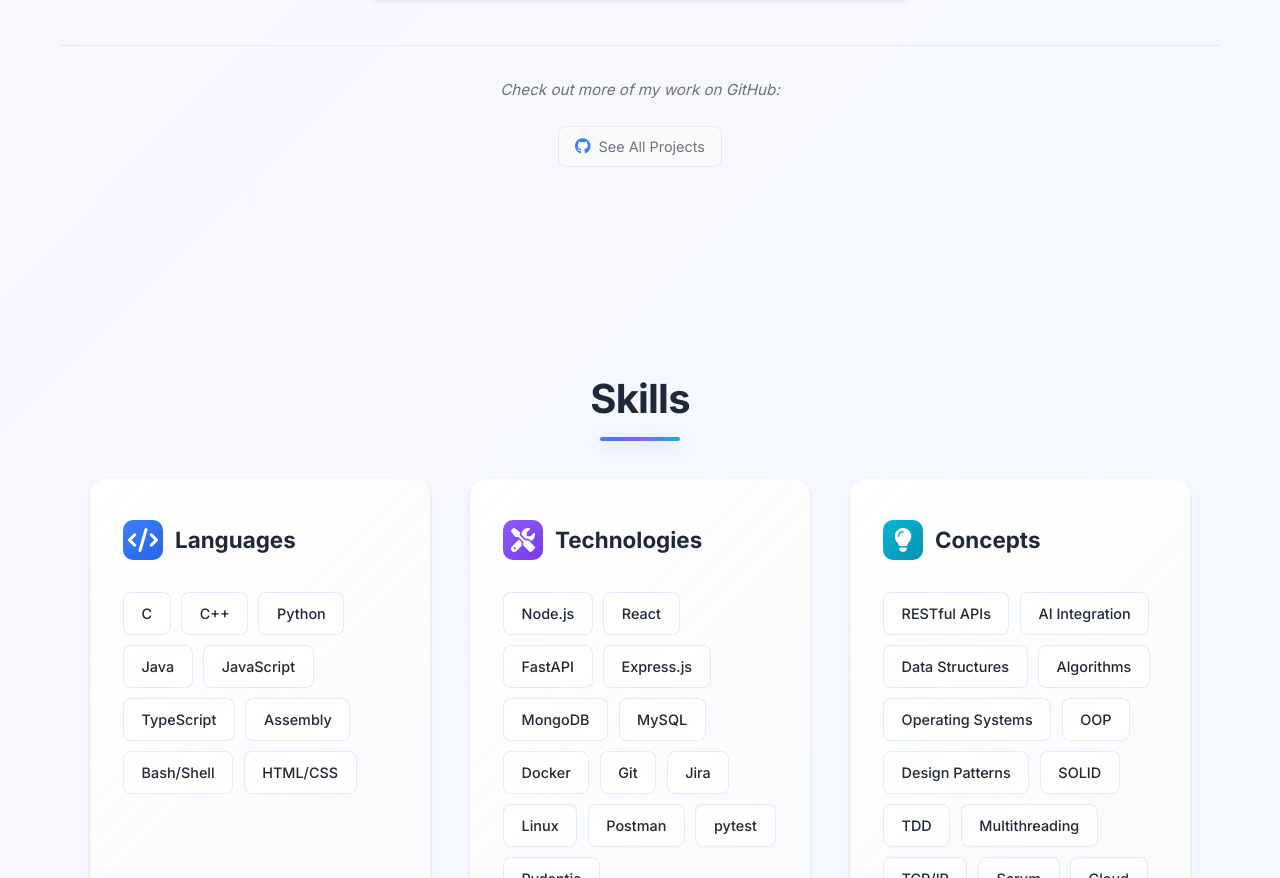
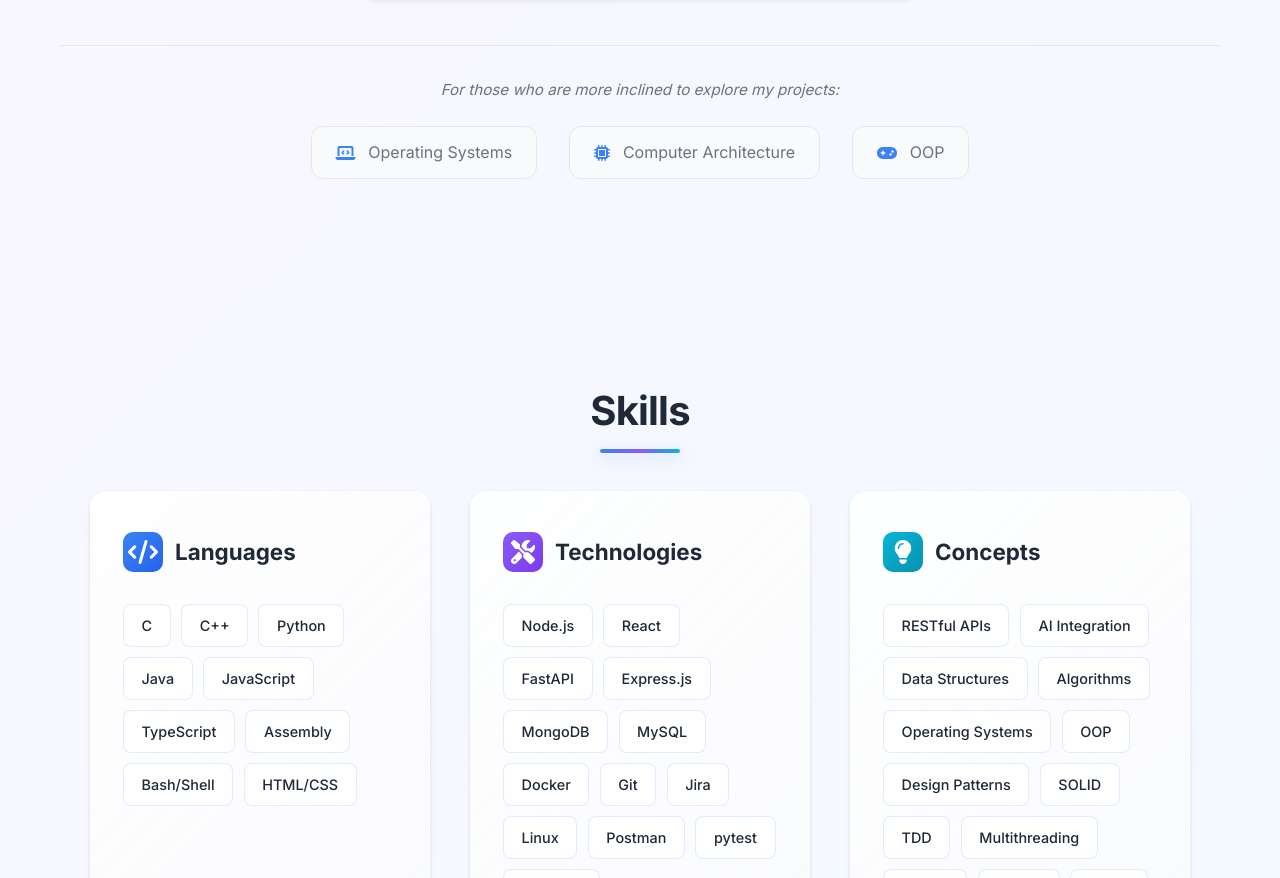
Before and after one commit to chenamar7/chenamar7.github.io, a plain HTML site: page index.html in a window 1280 px wide. Shown: the part 3099-3977 px from the top of the page. Drawn offline with Linux system fonts and the light colour scheme.

Commit message:
feat: add specific academic project links with updated icons and refine their visual styling.

```diff
--- a/index.html
+++ b/index.html
@@ -182,11 +182,21 @@
 
             <!-- Academic Projects Subsection -->
             <div class="academic-projects">
-                <p class="academic-intro">Check out more of my work on GitHub:</p>
+                <p class="academic-intro">For those who are more inclined to explore my projects:</p>
                 <div class="academic-links">
-                    <a href="https://github.com/chenamar7" target="_blank" rel="noopener" class="academic-link">
-                        <i class="fab fa-github"></i>
-                        <span>See All Projects</span>
+                    <a href="https://github.com/chenamar7/OS" target="_blank" rel="noopener" class="academic-link">
+                        <i class="fas fa-laptop-code"></i>
+                        <span>Operating Systems</span>
+                    </a>
+                    <a href="https://github.com/chenamar7/Computer-Architecture" target="_blank" rel="noopener"
+                        class="academic-link">
+                        <i class="fas fa-microchip"></i>
+                        <span>Computer Architecture</span>
+                    </a>
+                    <a href="https://github.com/chenamar7/Arkanoid-OOP" target="_blank" rel="noopener"
+                        class="academic-link">
+                        <i class="fas fa-gamepad"></i>
+                        <span>OOP</span>
                     </a>
                 </div>
             </div>
--- a/style.css
+++ b/style.css
@@ -921,15 +921,15 @@ section:nth-child(5) {
 .academic-link {
     display: inline-flex;
     align-items: center;
-    gap: 0.5rem;
-    padding: 0.5rem 1rem;
+    gap: 0.8rem;
+    padding: 0.8rem 1.5rem;
     text-decoration: none;
     color: var(--text-secondary);
     background-color: var(--background-secondary);
-    border-radius: 8px;
+    border-radius: 12px;
     border: 1px solid var(--border-color);
     transition: var(--transition);
-    font-size: 0.9rem;
+    font-size: 1rem;
 }
 
 .academic-link i {
```
